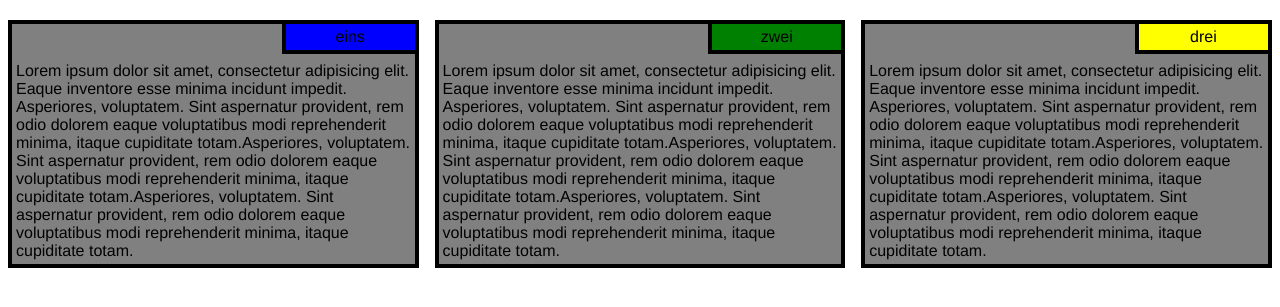
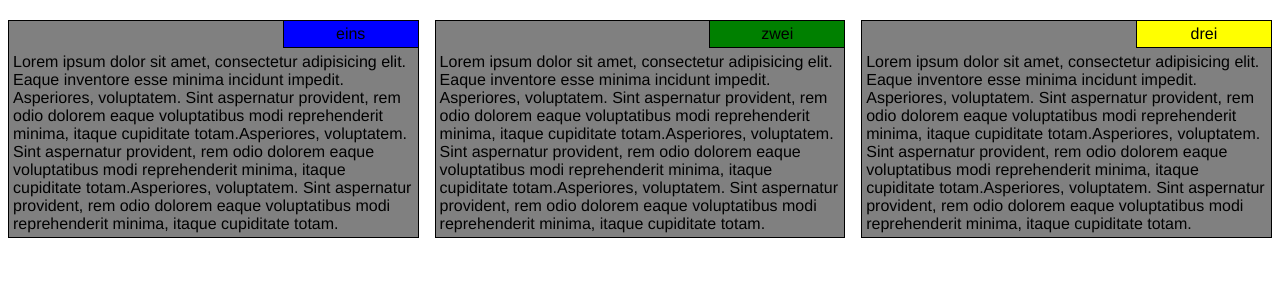
Before and after one commit to JochenBreuer/coursera-test, a plain HTML site: page module2-solution/index.html in a window 1280 px wide. Shown: the part 61-368 px from the top of the page. Drawn offline with Linux system fonts and the light colour scheme.

Commit message:
first solution v02

```diff
--- a/module2-solution/css/styles.css
+++ b/module2-solution/css/styles.css
@@ -27,7 +27,7 @@
 #col {
   background-color: gray;
   position: relative;
-  border: 4px solid black;
+  border: 1px solid black;
   padding: 0;
   margin: 8px;
 }
@@ -35,9 +35,9 @@
 #p1, #p2, #p3 {
   width:  33%;
   position: relative;
-  top: -4px;
+  top: -1px;
   left: 67%;
-  border: 4px solid black;
+  border: 1px solid black;
   border-right-width: 0px;
   text-align: center;
 }
```
